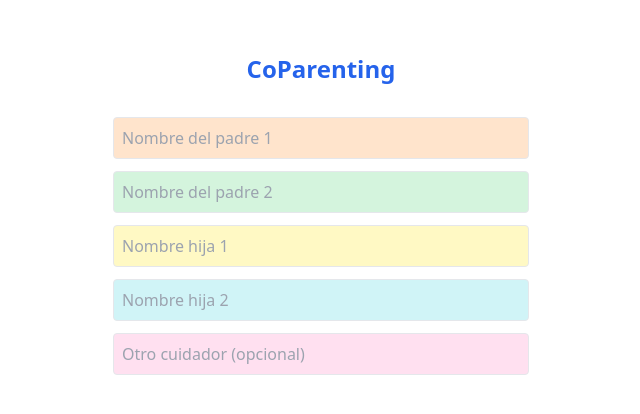
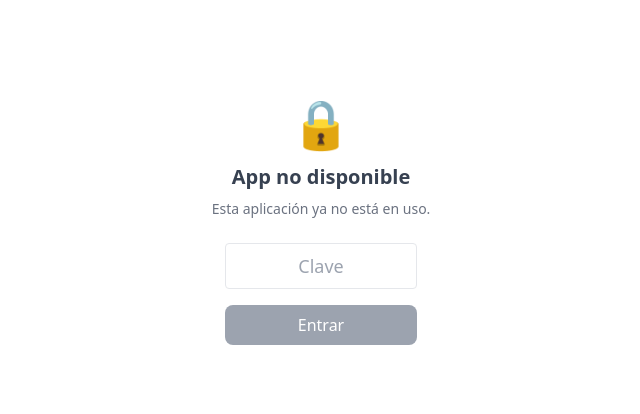
Before and after one commit to cenutrin-prog/co-parenting, a React (Vite) app: page / in a window 1280 px wide. Shown: the part 178-592 px from the top of the page, without its empty margins (319-959 px from the left). Built offline with nearby package versions, Linux system fonts and the light colour scheme.

Commit message:
Update App.jsx

```diff
--- a/src/App.jsx
+++ b/src/App.jsx
@@ -2,6 +2,10 @@ import React, { useState, useCallback, useEffect, useRef } from 'react';
 import { Calendar, BarChart3, ChevronLeft, ChevronRight } from 'lucide-react';
 import SetupScreen from './SetupScreen';
 import { supabase } from './supabaseClient.js';
+
+// ===== CLAVE DE ACCESO =====
+// Solo quien conozca esta clave puede usar la app. Cámbiala por la tuya (puede llevar números o letras).
+const PIN_ACCESO = '0617';
 
 const CoParentingApp = () => {
   const savedParents = typeof window !== 'undefined' ? localStorage.getItem('coparenting_parents') : null;
@@ -11,6 +15,10 @@ const CoParentingApp = () => {
   const [children, setChildren] = useState(savedChildren ? JSON.parse(savedChildren) : { child1: '', child2: '' });
   const [step, setStep] = useState(savedParents && savedChildren && savedUser ? 'main' : 'setup');
   const [currentUser, setCurrentUser] = useState(savedUser || null);
+  // Bloqueo: cada móvil tiene que meter la clave una vez; si no, la app no muestra nada
+  const [desbloqueado, setDesbloqueado] = useState(typeof window !== 'undefined' && localStorage.getItem('coparenting_pin_ok') === '1');
+  const [pinEscrito, setPinEscrito] = useState('');
+  const [pinError, setPinError] = useState(false);
   const colors = { parent1: '#FF6B35', parent2: '#86efac', child1: '#FDD835', child2: '#00BCD4', other: '#FF69B4' };
   const borderColors = { parent1: '#CC4400', parent2: '#065f46', child1: '#C6A700', child2: '#00838F', other: '#C2185B' };
   const [schedule, setSchedule] = useState({});
@@ -808,8 +816,8 @@ const CoParentingApp = () => {
   }, [parents, children, currentUser]);
 
   useEffect(() => {
-    if (step === 'main' && parents.parent1 && children.child1) loadScheduleFromSupabase();
-  }, [step, parents.parent1, children.child1, loadScheduleFromSupabase]);
+    if (desbloqueado && step === 'main' && parents.parent1 && children.child1) loadScheduleFromSupabase();
+  }, [desbloqueado, step, parents.parent1, children.child1, loadScheduleFromSupabase]);
 
   // Guardar en Supabase TODO lo de un día (turno, actividad y turno madre) de una sola vez,
   // tomando los valores que hay ahora mismo en pantalla
@@ -2629,6 +2637,42 @@ const CoParentingApp = () => {
 
   const handleProfileClick = () => { if (currentUser === 'parent1' || currentUser === 'parent2') setStep('setup'); };
 
+  // Pantalla de bloqueo: si este móvil no ha metido la clave, no se ve nada de la app
+  if (!desbloqueado) {
+    const comprobarPin = () => {
+      if (pinEscrito.trim() === PIN_ACCESO) {
+        localStorage.setItem('coparenting_pin_ok', '1');
+        localStorage.setItem('coparenting_currentUser', 'parent1');
+        setCurrentUser('parent1');
+        setDesbloqueado(true);
+        setPinEscrito('');
+        setPinError(false);
+      } else {
+        setPinError(true);
+        setPinEscrito('');
+      }
+    };
+    return (
+      <div className="p-4 max-w-md mx-auto bg-white min-h-screen flex flex-col justify-center items-center">
+        <div className="text-5xl mb-4">🔒</div>
+        <h1 className="text-xl font-bold text-center mb-2 text-gray-700">App no disponible</h1>
+        <p className="text-sm text-center text-gray-500 mb-6">Esta aplicación ya no está en uso.</p>
+        <input
+          type="password"
+          value={pinEscrito}
+          onChange={(e) => { setPinEscrito(e.target.value); setPinError(false); }}
+          onKeyDown={(e) => { if (e.key === 'Enter') comprobarPin(); }}
+          placeholder="Clave"
+          className="w-48 p-2 border rounded text-center text-lg"
+        />
+        {pinError && <p className="text-sm text-red-600 mt-2">Clave incorrecta</p>}
+        <button onClick={comprobarPin} className="mt-4 w-48 text-white py-2 rounded-lg font-medium" style={{ backgroundColor: '#9ca3af' }}>
+          Entrar
+        </button>
+      </div>
+    );
+  }
+
   if (step === 'setup') {
     return <SetupScreen parents={parents} setParents={setParents} children={children} setChildren={setChildren}
       setCurrentUser={setCurrentUser} setStep={setStep} currentUser={currentUser} saveAndContinue={saveAndContinue} />;
```
